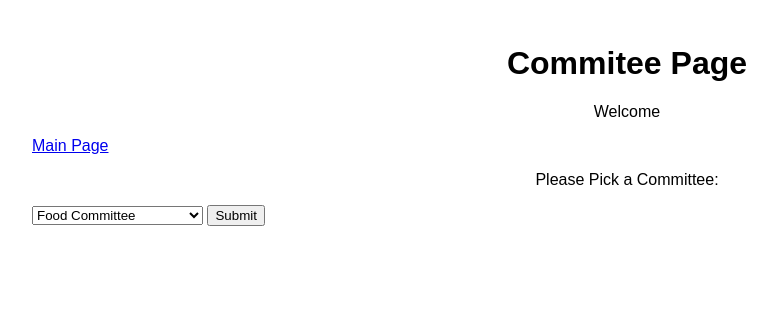
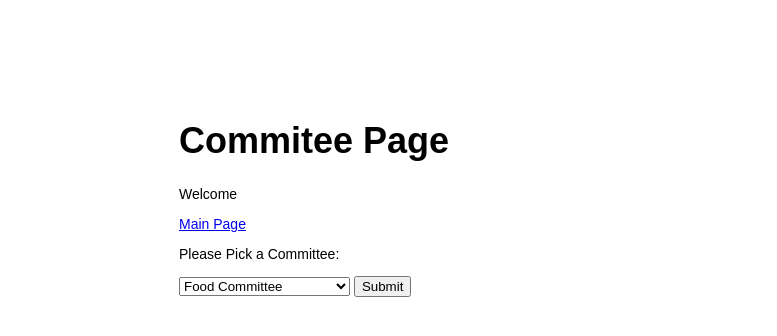
Before and after one commit to blefmont/cisc332project, a PHP site: page /comittee.php in a window 1280 px wide. Shown: the top 336 px of the page, without its empty margins (13-790 px from the left). Run offline with PHP 8.4, Linux system fonts and the light colour scheme; data comes from the database, SQL or seed files in the repository.

Commit message:
Update to Matt's

```diff
--- a/stylesheet.css
+++ b/stylesheet.css
@@ -1,14 +1,29 @@
 body {
-  margin: 45px;
+  margin: 15vh 15vw 15vh 15vw;
   font-family: arial, sans-serif;
-  font-size: 14 px;
+  font-size: 14px;
   }
 
 h1 {
-  font-size: 36 px;
-  text-align: center;
+  font-size: 36px;
+}
+
+h2 {
+  font-size: 28px;
 }
 
 p {
-  text-align: center;
+
 }
+
+th, td, table{
+	text-align: left;
+	padding: 8px 30px 8px 8px;
+	border-collapse: collapse;
+	border: 1px solid #ccc
+
+}
+
+tr:nth-child(even) {
+	background-color: #eee
+}
```
